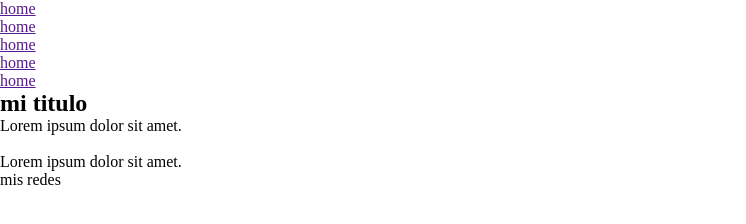
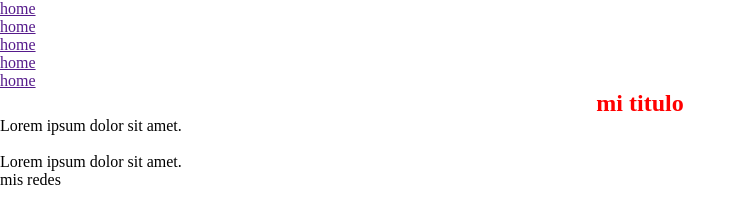
Before and after one commit to francop11/53800, a plain HTML site: page index.html in a window 1280 px wide. Shown: the whole page, without its empty margins (0-746 px from the left). Drawn offline with Linux system fonts and the light colour scheme.

Commit message:
agrego estilos

```diff
--- a/estilo.css
+++ b/estilo.css
@@ -3,3 +3,7 @@
     padding: 0;
     box-sizing: border-box;
 }
+h2{
+    text-align: center;
+    color: red;
+}
```
